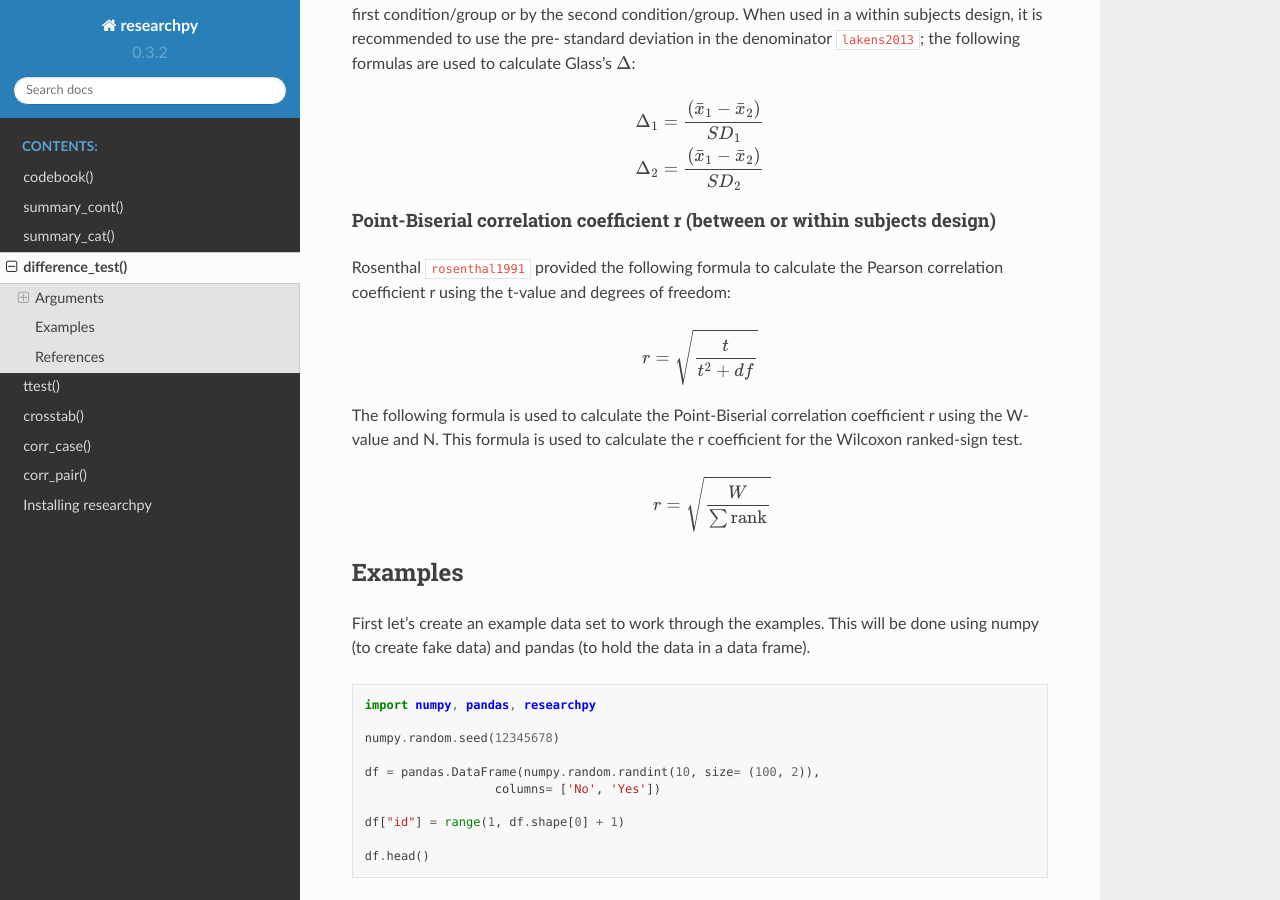
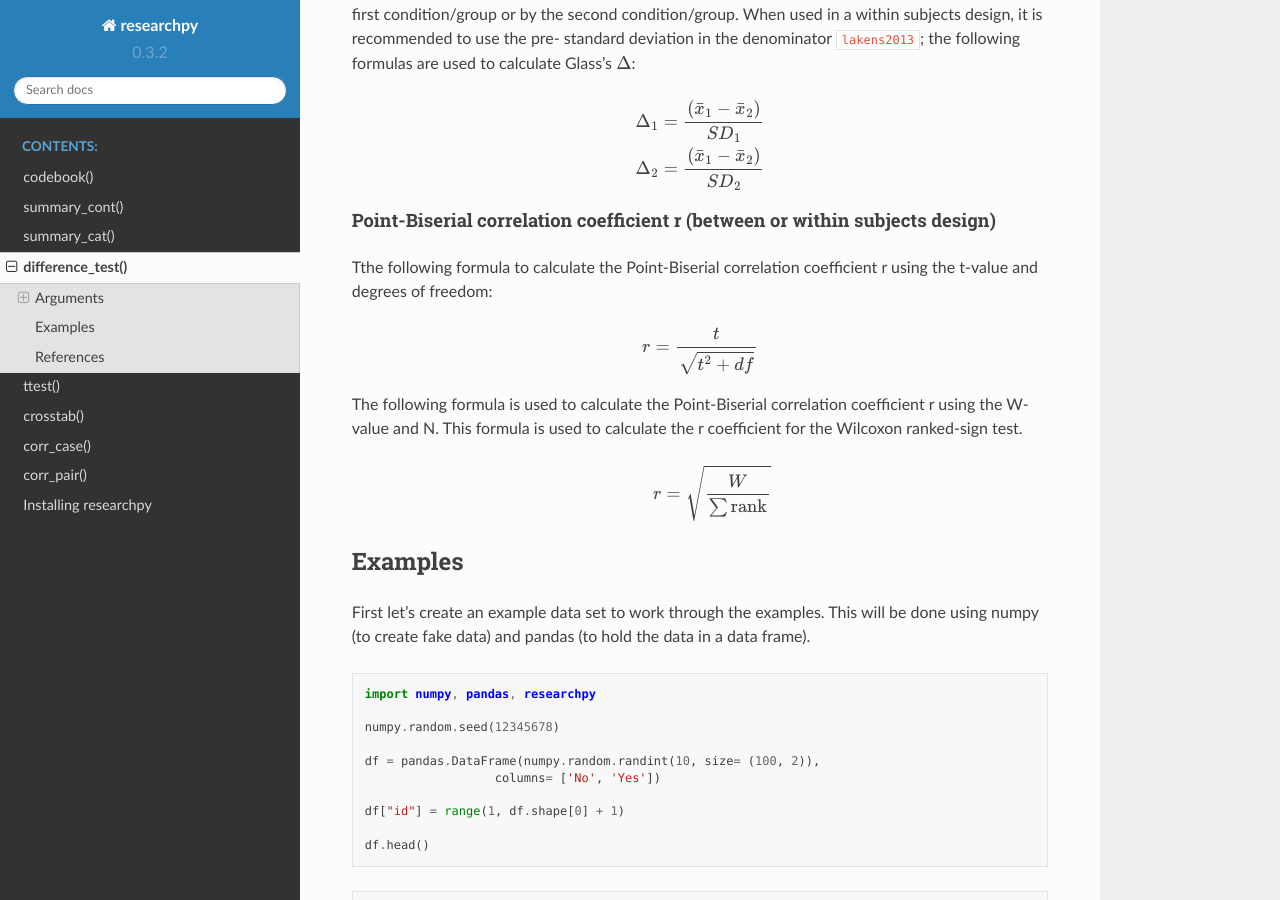
Before and after one commit to researchpy/documentation, a Sphinx documentation site: the page built from source/difference_test_documentation.rst, in a window 1280 px wide and 900 px high, scrolled down 2890 px. Built offline with Sphinx 7.4.7 and the Read the Docs theme 2.0.0, drawn with Linux system fonts in a browser that asks for light colours; cross-references to code outside the pages are shown as plain code.

Commit message:
Update difference_test_documentation.rst

```diff
--- a/source/difference_test_documentation.rst
+++ b/source/difference_test_documentation.rst
@@ -162,12 +162,12 @@ to calculate Glass's :math:`\Delta`:
 
 Point-Biserial correlation coefficient r (between or within subjects design)
 """"""""""""""""""""""""""""""""""""""""""""""""""""""""""""""""""""""""""""
-Rosenthal :cite:`rosenthal1991` provided the following formula to calculate
-the Pearson correlation coefficient r using the t-value and degrees of freedom:
+Tthe following formula to calculate
+the Point-Biserial correlation coefficient r using the t-value and degrees of freedom:
 
 .. math::
 
-  r = \sqrt{\frac{t}{t^2 + df}}
+  r = \frac{t}{\sqrt{t^2 + df}}
 
 The following formula is used to calculate the Point-Biserial
 correlation coefficient r using the W-value and N. This formula
```
